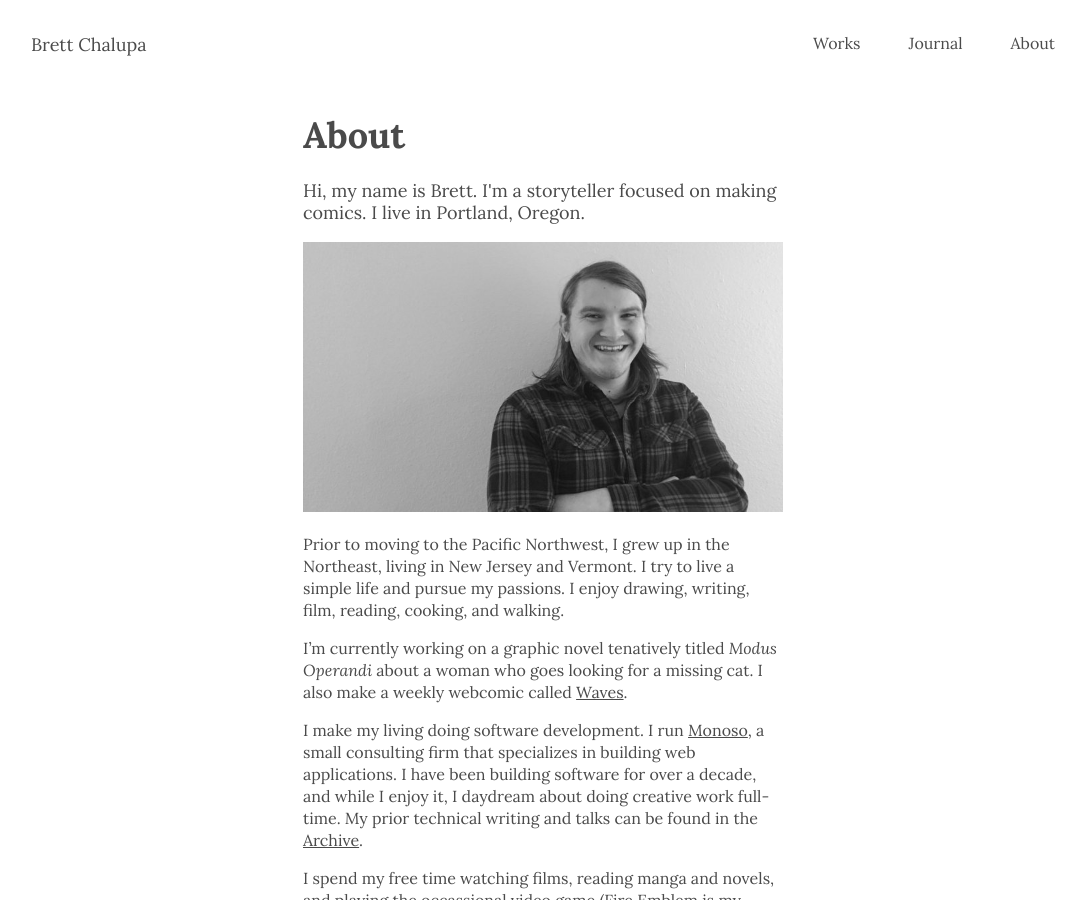
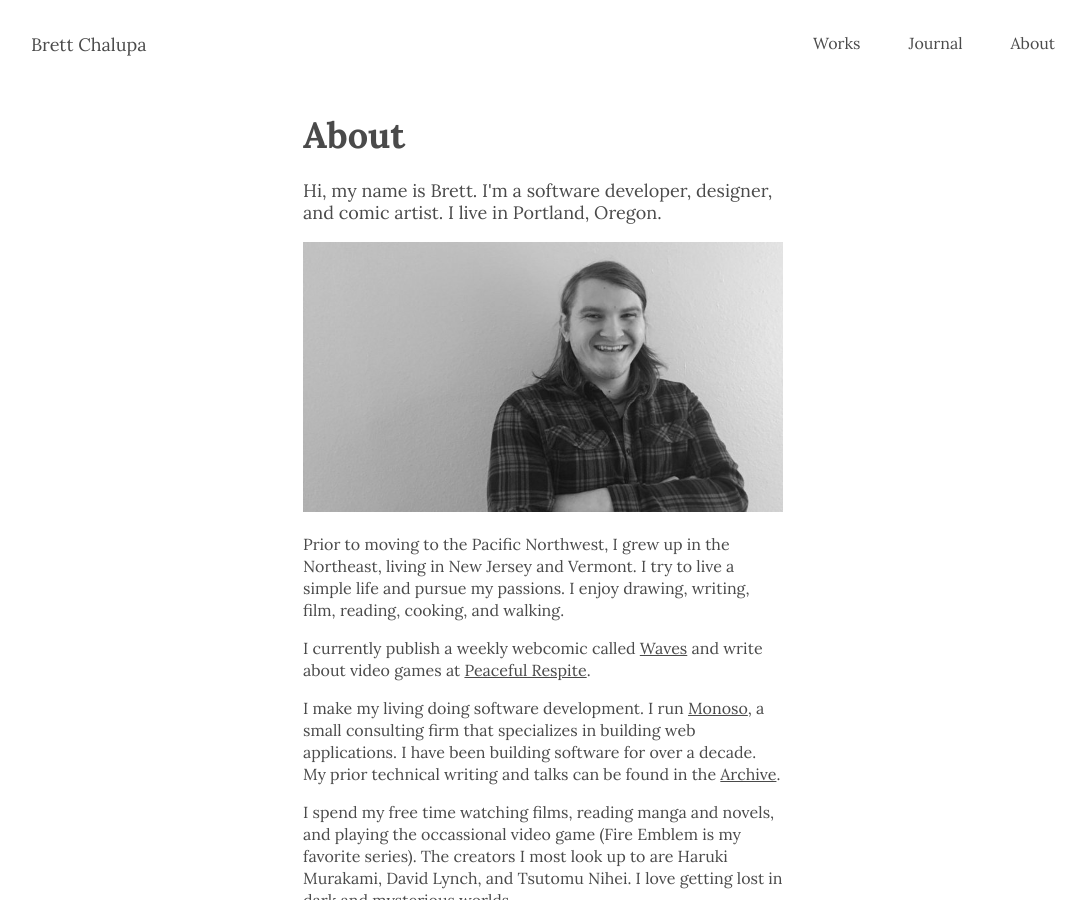
Before and after one commit to brettchalupa/brettchalupa.github.io, a Jekyll site: the page built from about.md, in a window 1280 px wide and 900 px high. Shown: the whole window, without its empty margins (97-1183 px from the left). Built offline with Jekyll 4.4.1, drawn with Linux system fonts in a browser that asks for light colours.

Commit message:
Update About page content
This tweaks the description and current projects to better reflect the
current state of things.

```diff
--- a/about.md
+++ b/about.md
@@ -8,7 +8,7 @@ layout: default
 # About
 
 <p class='intro'>
-Hi, my name is Brett. I'm a storyteller focused on making comics. I live in Portland, Oregon.
+Hi, my name is Brett. I'm a software developer, designer, and comic artist. I live in Portland, Oregon.
 </p>
 
 ![Photo of Brett](/img/brett_about.jpg)
@@ -18,15 +18,14 @@ living in New Jersey and Vermont. I try to live a simple life and
 pursue my passions. I enjoy drawing, writing, film, reading, cooking, and
 walking.
 
-I'm currently working on a graphic novel tenatively titled _Modus
-Operandi_ about a woman who goes looking for a missing cat. I also make
-a weekly webcomic called [Waves](http://waves.brettchalupa.com).
+I currently publish a weekly webcomic called
+[Waves](http://waves.brettchalupa.com) and write about video games at
+[Peaceful Respite](http://www.peacefulrespite.com).
 
 I make my living doing software development. I run <a
 href='http://www.monoso.co'>Monoso</a>, a small consulting firm that
 specializes in building web applications. I have been building software
-for over a decade, and while I enjoy it, I daydream about doing creative
-work full-time. My prior technical writing and talks can be found in
+for over a decade. My prior technical writing and talks can be found in
 the [Archive](/archive/).
 
 I spend my free time watching films, reading manga and novels, and playing the
```
